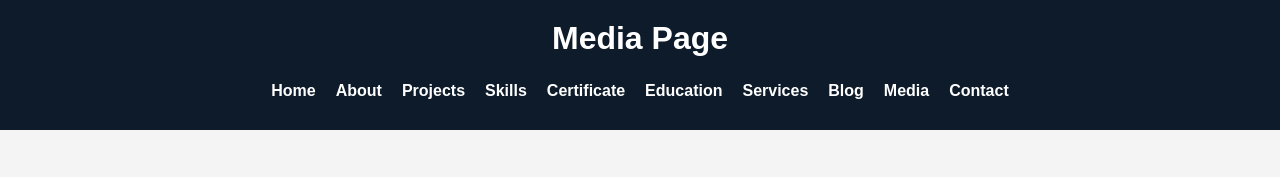
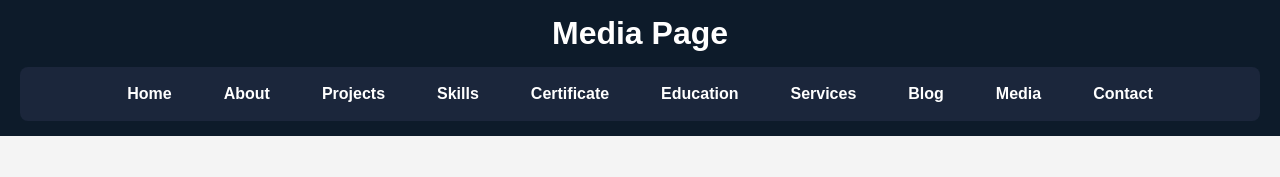
Before and after one commit to Ahmad50041/ahmadusmanweb, a plain HTML site: page Media.html in a window 1280 px wide. Shown: the top 177 px of the page. Drawn offline with Linux system fonts and the light colour scheme; files that its build step writes are made by us from their sources.

Commit message:
Update Media.html

```diff
--- a/Media.html
+++ b/Media.html
@@ -8,6 +8,73 @@
 </head>
 
 <style>
+
+header{
+    background:#0d1b2a;
+    padding:15px 20px;
+}
+
+header h1{
+    color:#fff;
+    text-align:center;
+    margin-bottom:15px;
+}
+
+nav{
+    background:#1b263b;
+    border-radius:8px;
+}
+
+nav ul{
+    list-style:none;
+    display:flex;
+    justify-content:center;
+    align-items:center;
+    flex-wrap:wrap;
+    padding:10px;
+}
+
+nav ul li{
+    margin:8px;
+}
+
+nav ul li a{
+    text-decoration:none;
+    color:white;
+    padding:10px 18px;
+    border-radius:5px;
+    transition:0.3s;
+    font-weight:bold;
+}
+
+nav ul li a:hover{
+    background:#00b4d8;
+    color:white;
+}
+
+nav ul li a.active{
+    background:#0077b6;
+}
+
+/* Mobile Responsive */
+
+@media screen and (max-width:768px){
+
+nav ul{
+    flex-direction:column;
+}
+
+nav ul li{
+    width:100%;
+    text-align:center;
+}
+
+nav ul li a{
+    display:block;
+}
+
+}
+
     audio,
 video,
 iframe{
```
